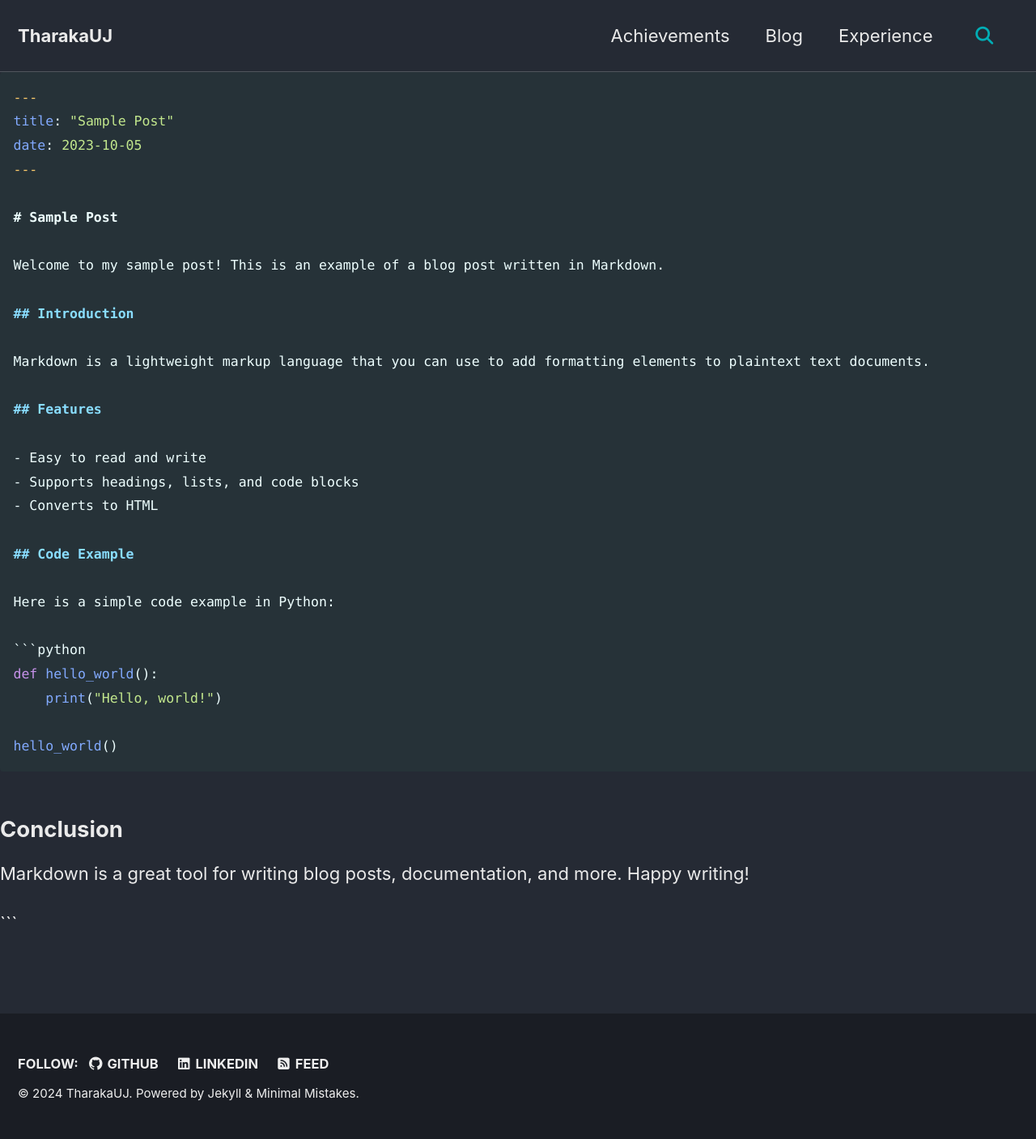
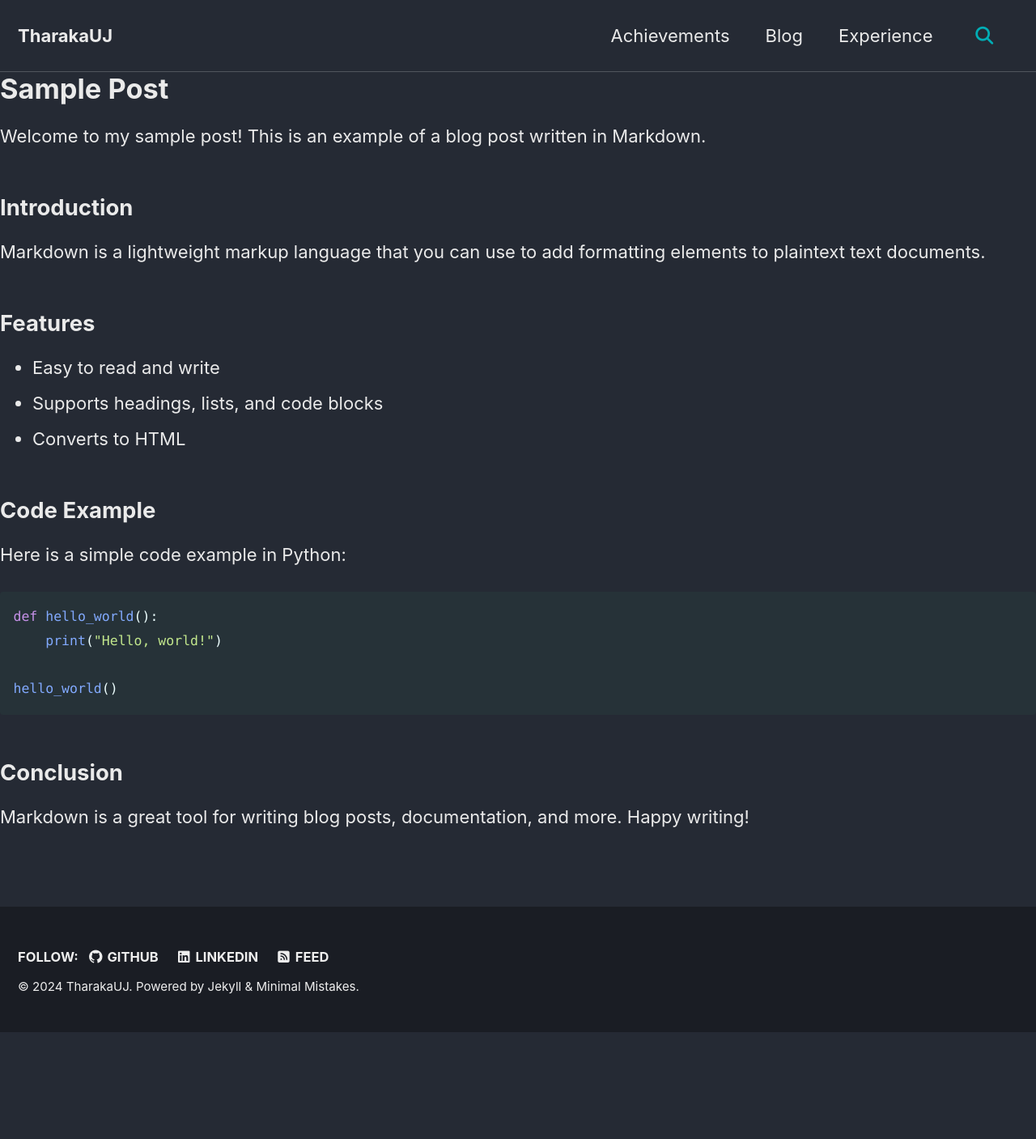
Before and after one commit to TharakaUJ/TharakaUJ.github.io, a Jekyll site: the page built from posts/2024-12-01-testpost.md, in a window 1280 px wide. Shown: the whole page at 81% size. Built offline with Jekyll 4.4.1, drawn with Linux system fonts in a browser that asks for light colours; cached includes are drawn as plain includes; our own code applies the rules of GitHub Pages for plain Markdown files; after the commit the page ends 1275 px from its top, so only the background shows below that.

Commit message:
Remove unnecessary markdown code block and clean up post metadata

````diff
--- a/posts/2024-12-01-testpost.md
+++ b/posts/2024-12-01-testpost.md
@@ -1,7 +1,5 @@
-```markdown
 ---
 title: "Sample Post"
-date: 2023-10-05
 ---
 
 # Sample Post
@@ -32,5 +30,3 @@ hello_world()
 ## Conclusion
 
 Markdown is a great tool for writing blog posts, documentation, and more. Happy writing!
-
-```
````
